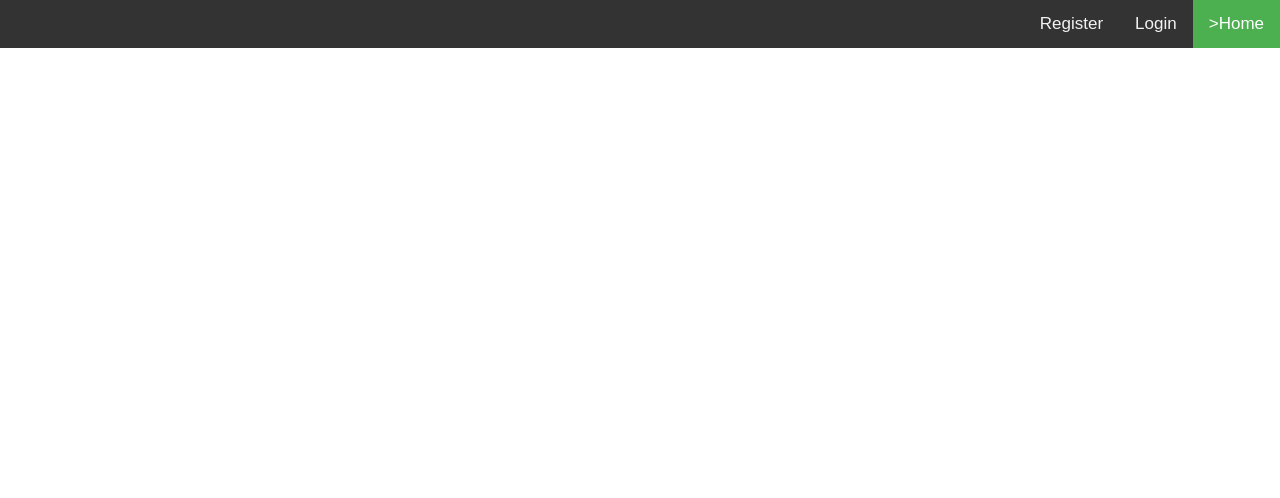
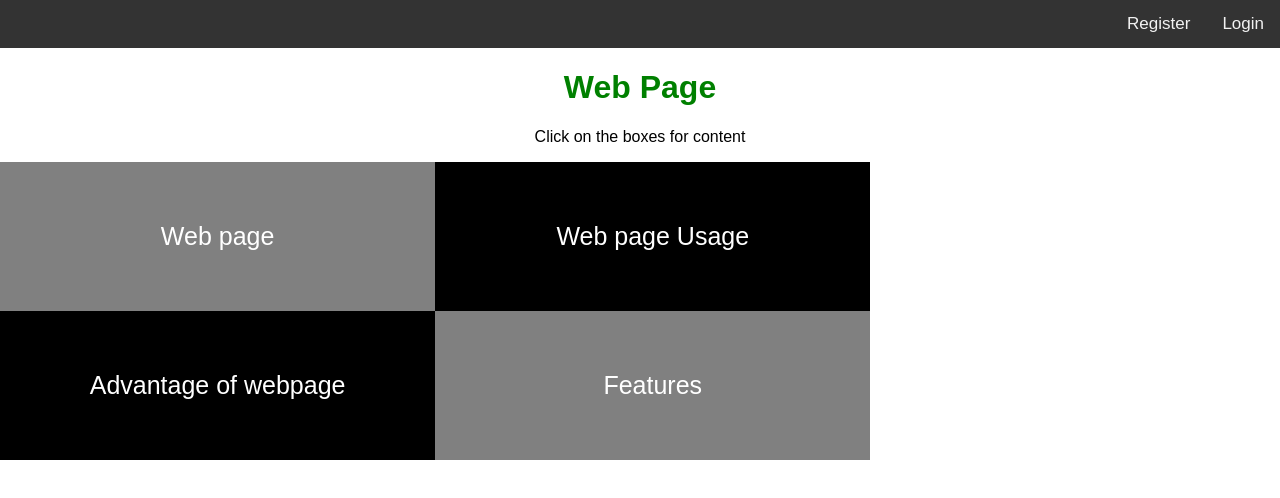
Before and after one commit to sridhanusiya/jenkins-pipeline, a plain HTML site: page index.html in a window 1280 px wide. Drawn offline with Linux system fonts and the light colour scheme.

Commit message:
Update index.html

```diff
--- a/index.html
+++ b/index.html
@@ -4,13 +4,17 @@
 <meta name="viewport" content="width=device-width, initial-scale=1">
 <style>
 body {
+
+* {
+  box-sizing: border-box;
+}
   margin: 0;
   font-family: Arial, Helvetica, sans-serif;
 }
-
 .topnav {
   overflow: hidden;
-  background-color: #333;
+
+  background-color: #333;;
 }
 
 .topnav a {
@@ -27,21 +31,111 @@ body {
   color: black;
 }
 
-.topnav a.active {
-  background-color: #4CAF50;
+
+
+
+body {
+  margin: 0;
+  font-family: Arial, Helvetica, sans-serif;
+}
+
+
+.column {
+  float: left;
+  width: 34%;
+  padding: 60px;
+  text-align: center;
+  font-size: 25px;
+  cursor: pointer;
   color: white;
+}
+
+.containerTab {
+  padding: 70px;
+  color: white;
+}
+
+
+.row:after {
+  content: "";
+  display: table;
+  clear: both;
+}
+
+
+.closebtn {
+  float: center;
+  color: white;
+  font-size: 35px;
+  cursor: pointer;
 }
 </style>
 </head>
 <body>
-
 <div class="topnav">
-  <a class="active" href="login.html">>Home</a>
-  <a href="#news">Login</a>
-  <a href="#contact">Register</a>
-
+  <a class="active" href="login.html">Login</a>
+  <a href="register.html">Register</a>
+</div>
+<div style="text-align:center">
+  <h1 style="color:Green;text-align:center;">Web Page</h1>
+  <p style="font:Italic;">Click on the boxes for content</p>
 </div>
 
 
+<div class="row">
+  <div class="column" onclick="openTab('b1');" style="background:grey;">
+    Web page
+  </div>
+  <div class="column" onclick="openTab('b2');" style="background:black;">
+   Web page Usage
+  </div>
+  <div class="column" onclick="openTab('b3');" style="background:black;">
+   Advantage of webpage
+  </div>
+<div class="column" onclick="openTab('b4');" style="background:grey;">
+   Features
+  </div>
+</div>
+
+
+<div id="b1" class="containerTab" style="display:none;background:grey">
+  <span onclick="this.parentElement.style.display='none'" class="closebtn">&times;</span>
+  <h2>Web page</h2>
+  <p>A web page or webpage is a document, commonly written in HTML, that is viewed in an Internet browser. A web page can be accessed by entering a URL address into a browser's address bar. A web page may contain text, graphics, and hyperlinks to other web pages and files.</p>
+</div>
+
+<div id="b2" class="containerTab" style="display:none;background:black">
+  <span onclick="this.parentElement.style.display='none'" class="closebtn">&times;</span>
+  <h2>Web page Usage</h2>
+  <p>A web page may contain text, graphics, and hyperlinks to other web pages and files. A web page is often used to provide information to viewers, including pictures or videos to help illustrate important topics. A web page may also be used as a method to sell products or services to viewers.</p>
+</div>
+
+<div id="b3" class="containerTab" style="display:none;background:grey">
+  <span onclick="this.parentElement.style.display='none'" class="closebtn">&times;</span>
+  <h2>Advantage of webpage</h2>
+  <p>An effective Website with great content increases the probability for increased sales. An online presence helps in terms of building and fostering a rapport among your customers. Providing special offers to loyal customers on your Website lets them know you appreciate their business.</p>
+</div>
+<div id="b4" class="containerTab" style="display:none;background:black">
+  <span onclick="this.parentElement.style.display='none'" class="closebtn">&times;</span>
+  <h2>Features</h2>
+  <p>Mobile Compatibility. ...
+Accessible to All Users. ...
+Well Planned Information Architecture. ...
+Well-Formatted Content That Is Easy to Scan. ...
+Fast Load Times. ...
+Browser Consistency. ...
+Effective Navigation. ...
+Good Error Handling</p>
+</div>
+<script>
+function openTab(tabName) {
+  var i, x;
+  x = document.getElementsByClassName("containerTab");
+  for (i = 0; i < x.length; i++) {
+    x[i].style.display = "none";
+  }
+  document.getElementById(tabName).style.display = "block";
+}
+</script>
+
 </body>
-</html>
```
